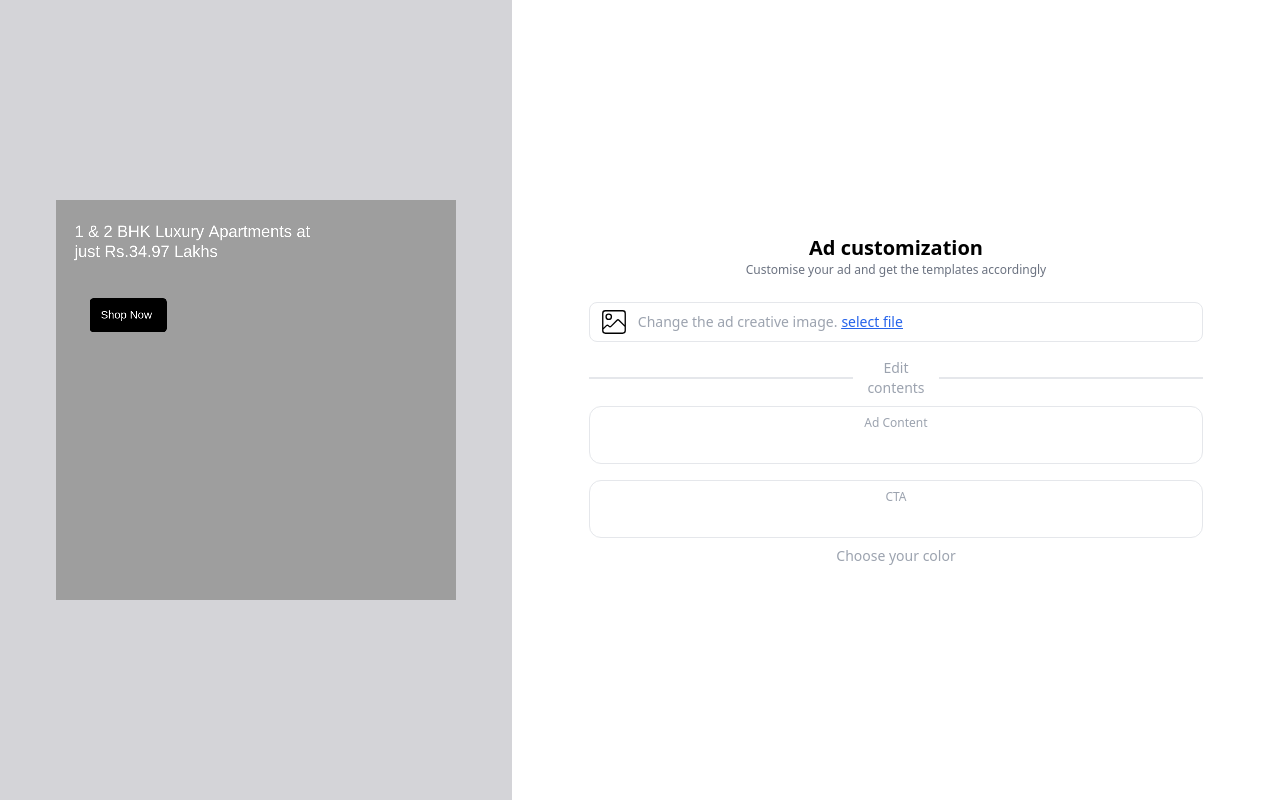
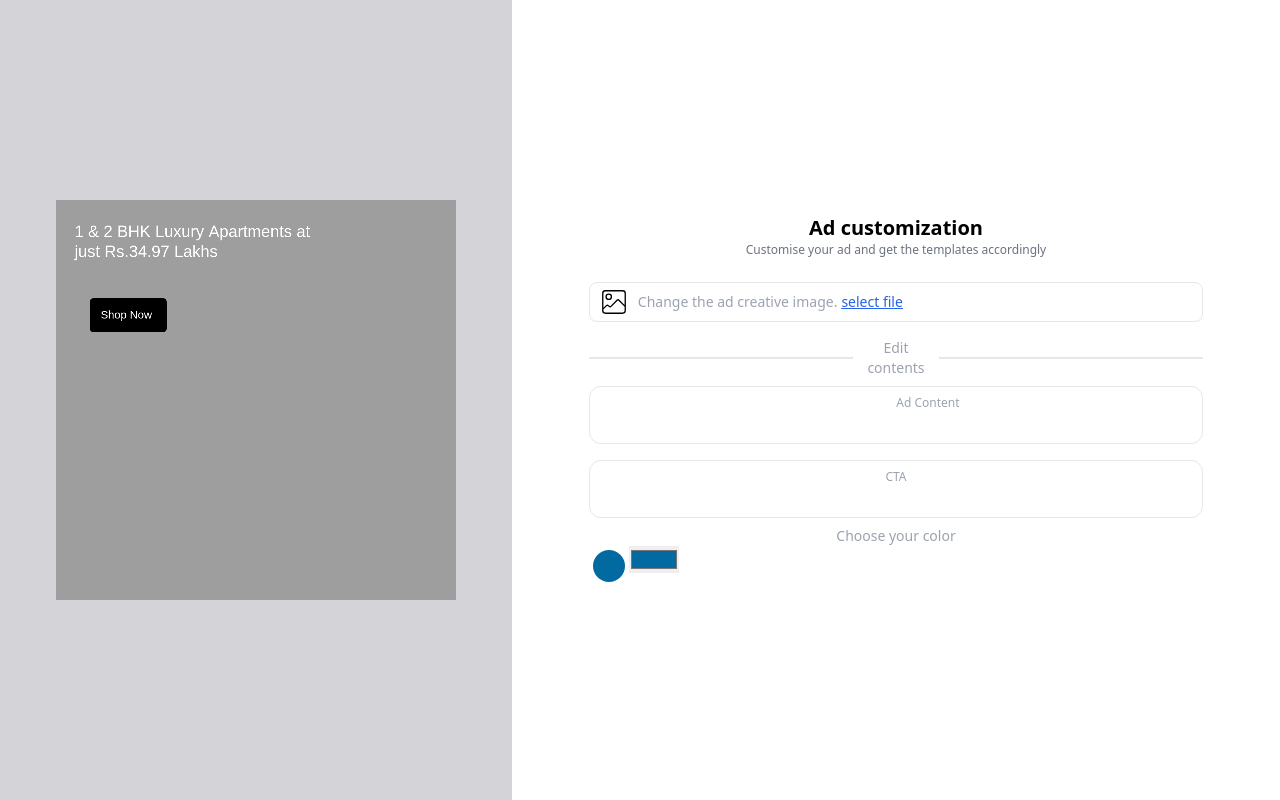
Before and after one commit to Sajid788/Zocket-Canvas-Assignment, a React (Create React App) app in the folder canvas/: page / in a window 1280 px wide. Built offline with nearby package versions, Linux system fonts and the light colour scheme.

Commit message:
Implement the all logic

```diff
--- a/canvas/src/App.js
+++ b/canvas/src/App.js
@@ -1,6 +1,5 @@
 
 import './App.css';
-import Canvas from './components/Canvas';
 import Editor from './components/Editor';
 
 function App() {
--- a/canvas/src/components/Editor.jsx
+++ b/canvas/src/components/Editor.jsx
@@ -1,12 +1,38 @@
 import { CiImageOn } from "react-icons/ci";
+
 import Canvas from "./Canvas";
+import { useState } from "react";
 
 const Editor = () => {
+  const [color,setColor] = useState("#0369A1")
+  const [content, setContent] = useState("")
+  const [ctaText, setCtaText] = useState("")
+  const [imgSrc, setImgSrc] = useState("")
+  const [pickedColors, setPickedColors] = useState(["#0369A1"])
 
+  console.log(pickedColors)
+  const handleCtaChange = (event) => {
+    const text = event.target.value
+    setCtaText(text)
+  }
+  const handleAdContentChange = (event) => {
+    const text = event.target.value
+    setContent(text)
+  }
+  const handleImageChange = (event) =>{
+    const url = URL.createObjectURL(event.target.files[0])
+    setImgSrc(url)
+  }
+
+  const handleColorChange = (event) => {
+    const selectedColor = event.target.value;
+    setColor(selectedColor)
+    setPickedColors((prev)=>[...prev, selectedColor])
+  };
   return (
     <>
       <div className="flex flex-row">
-        <Canvas  />
+        <Canvas content={content} color={color} img={imgSrc} ctaText={ctaText} />
         <div className="flex flex-col items-center w-3/4 h-screen justify-center">
           <p className="font-bold text-xl">Ad customization</p>
           <p className="text-xs text-gray-500">
@@ -27,7 +53,7 @@ const Editor = () => {
               id="file-input"
               type="file"
               style={{ display: "none" }}
-
+              onChange={handleImageChange}
             ></input>
           </div>
           <div className="flex flex-row w-4/5 items-center justify-center mt-4">
@@ -36,11 +62,11 @@ const Editor = () => {
             <div className="border h-0 w-80 ml-2"></div>
           </div>
           <div className="flex flex-col border rounded-xl w-4/5 my-2 p-2 px-4">
-            <p className="text-xs text-gray-400">Ad Content</p>
+            <p className="text-xs text-gray-400 ml-16">Ad Content</p>
             <input
               type="text"
               className="border-none focus:border-none focus:outline-none"
-
+              onChange={handleAdContentChange}
             ></input>
           </div>
           <div className="flex flex-col border rounded-xl w-4/5 my-2 p-2 px-4">
@@ -48,12 +74,26 @@ const Editor = () => {
             <input
               type="text"
               className="border-none focus:border-none focus:outline-none"
-
+              onChange={handleCtaChange}
             ></input>
           </div>
           <div className="flex flex-col w-4/5">
             <p className="text-sm text-gray-400">Choose your color</p>
             <div className="flex flex-row">
+              {
+                pickedColors.slice(-5).map((item,index)=>(
+                  <div
+                  key={index}
+                  className="h-8 w-8 rounded-full m-1"
+                  onClick={()=>setColor(item)}
+                  style={{
+                    backgroundColor: item
+                  }}/>
+                ))
+              }
+              <input type="color"
+              value={color}
+              onChange={handleColorChange}></input>
             </div>
           </div>
         </div>
```
